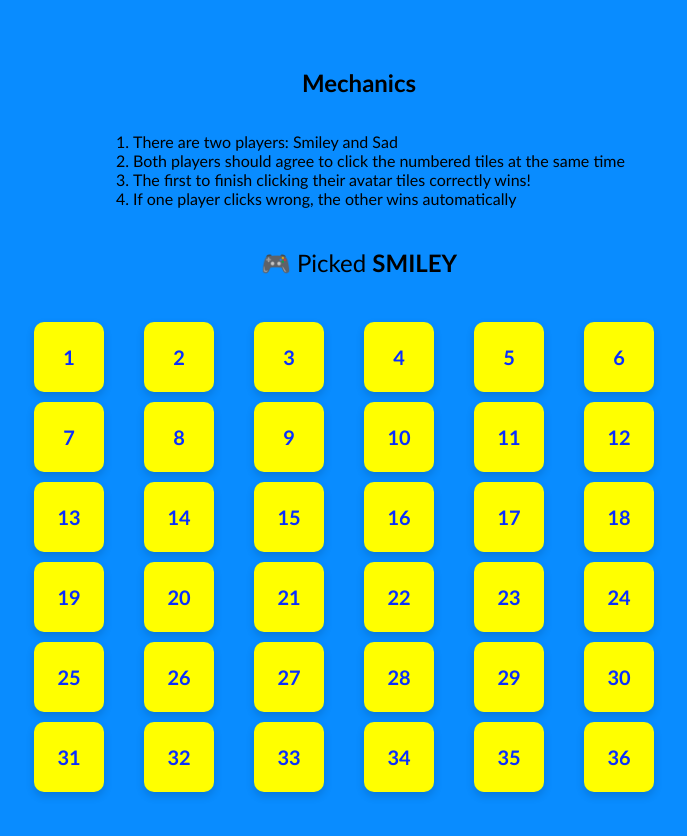
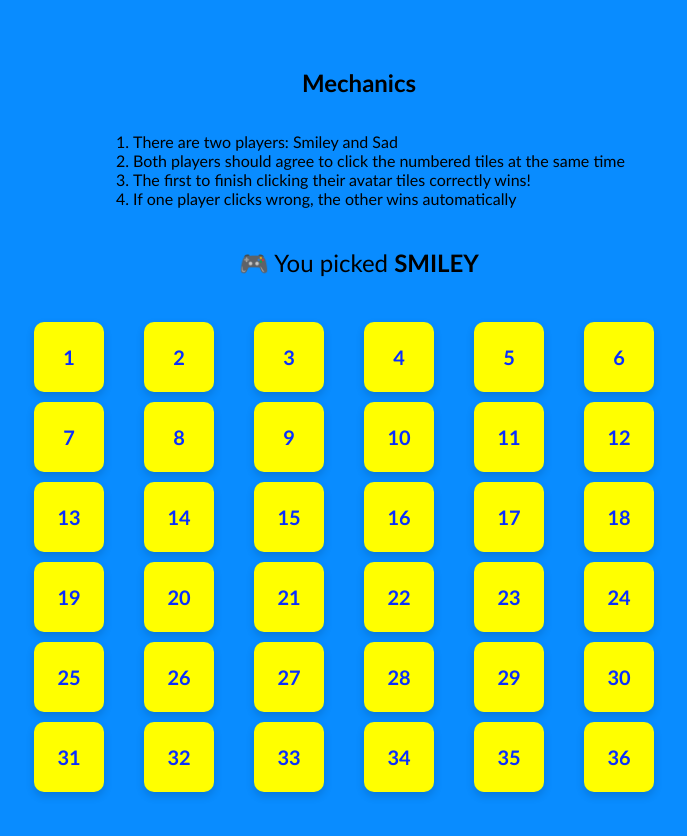
Before and after one commit to dean-santos-hau/handon-june-28-2025, a React (Create React App) app: page / in a window 1280 px wide. Both pictures are taken after a click on the element "Smiley". Shown: the top 836 px of the page, without its empty margins (281-968 px from the left). Built offline with nearby package versions, Linux system fonts and the light colour scheme.

Commit message:
updated2

```diff
--- a/src/App.js
+++ b/src/App.js
@@ -70,11 +70,11 @@ function App() {
         <div style={{ display: 'flex', gap: '40px', justifyContent: 'center' }}>
           <div onClick={() => setSelectedAvatar('smiley')} style={{ cursor: 'pointer', textAlign: 'center' }}>
             <img src={smileyImg} alt="Smiley" style={{ width: 80, height: 80 }} />
-            <p>Smiley</p>
+            <strong><p>Smiley</p></strong>
           </div>
           <div onClick={() => setSelectedAvatar('sad')} style={{ cursor: 'pointer', textAlign: 'center' }}>
             <img src={sadImg} alt="Sad" style={{ width: 80, height: 80 }} />
-            <p>Sad</p>
+            <strong><p>Sad</p></strong>
           </div>
         </div>
       </div>
@@ -92,7 +92,7 @@ function App() {
       </ol>
 
       {!gameOver && (
-        <p className='turns'>🎮 Picked <strong>{selectedAvatar.toUpperCase()}</strong></p>
+        <p className='turns'>🎮 You picked <strong>{selectedAvatar.toUpperCase()}</strong></p>
       )}
       {gameOver && (
         <div className="result">
```
